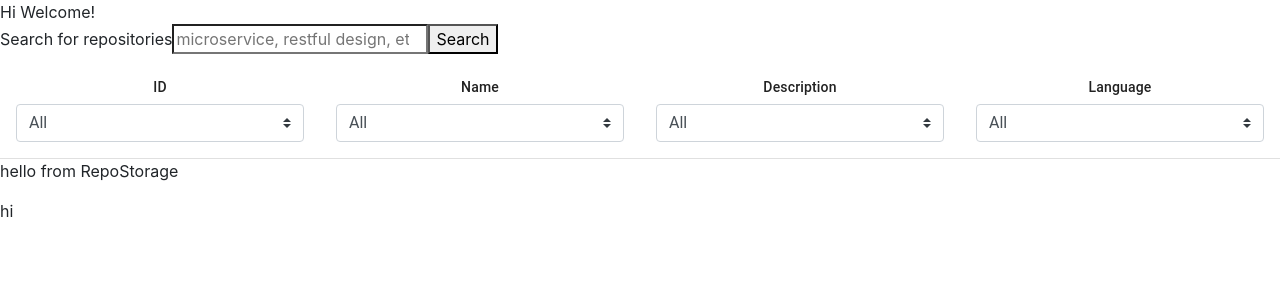
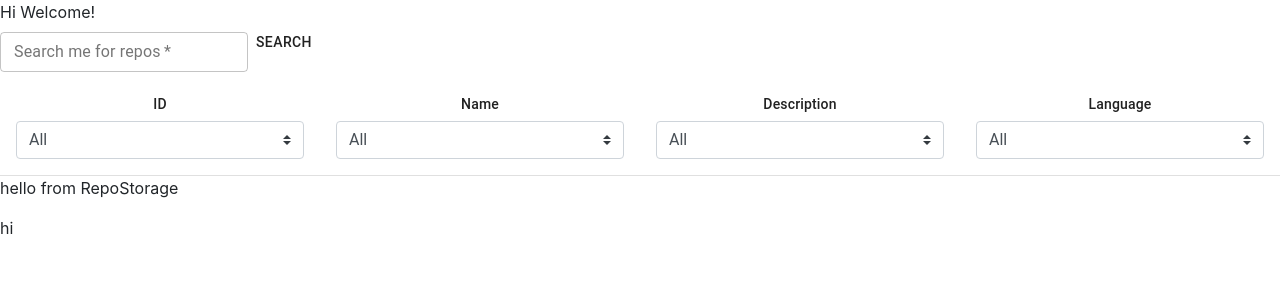
Before and after one commit to shavonnedenise/github-search-app, a React (Create React App) app: page / in a window 1280 px wide. Shown: the top 300 px of the page. Built offline with nearby package versions, Linux system fonts and the light colour scheme.

Commit message:
Worked on input field

```diff
--- a/src/App.js
+++ b/src/App.js
@@ -1,6 +1,7 @@
 import logo from './logo.svg';
 import { BrowserRouter as Router, Route, Switch } from 'react-router-dom';
 import './App.css';
+import Grid from '@material-ui/core/Grid';
 
 import SearchPage from './pages/SearchPage';
 import RepoDetailsPage from './pages/RepoDetailsPage';
@@ -9,7 +10,8 @@ import ErrorFOF from './pages/ErrorFOF';
 
 function App() {
   return (
-    <Router>
+    <Grid>
+      <Router>
       <Switch>
         <Route path="/" exact component={SearchPage} />
         <Route path="/repos/:repos" exact component={RepoList} />
@@ -17,6 +19,7 @@ function App() {
         <Route component={ErrorFOF} />
       </Switch>
     </Router>
+    </Grid>
   );
 }
 
--- a/src/components/RepoSearchForm.js
+++ b/src/components/RepoSearchForm.js
@@ -1,4 +1,6 @@
 import React from 'react';
+import TextField from '@material-ui/core/TextField';
+import Button from '@material-ui/core/Button';
 
 const RepoSearchForm = ({
      onSubmitHandler,
@@ -6,19 +8,21 @@ const RepoSearchForm = ({
      onInputChange,
      error,
 }) => {
+
      return (
           <form onSubmit={onSubmitHandler}>
-               <label>
-                    Search for repositories
-               </label>
-               <input
-                    type="search"
-                    placeholder="microservice, restful design, etc.,"
+               <TextField
+                    id="outlined-textarea"
+                    label="Search me for repos"
+                    placeholder="Kitty cats, Java, JS, etc!"
+                    variant="outlined"
+                    size="small"
+                    margin="dense"
                     value={searchTerm}
                     onChange={onInputChange}
                     required
                />
-               <button type="submit">Search</button>
+               <Button type="submit">Search</Button>
                {error && (
                     <div style={{ color: `red` }}>
                          <p>Uh oh! An error occurred while trying to fetch from the API!</p>
```
